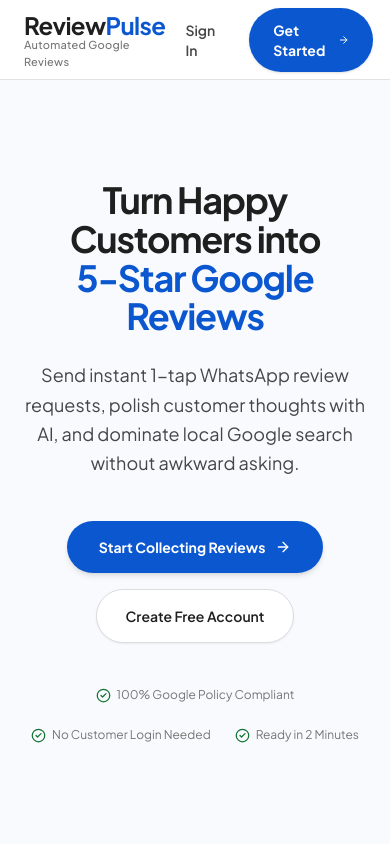
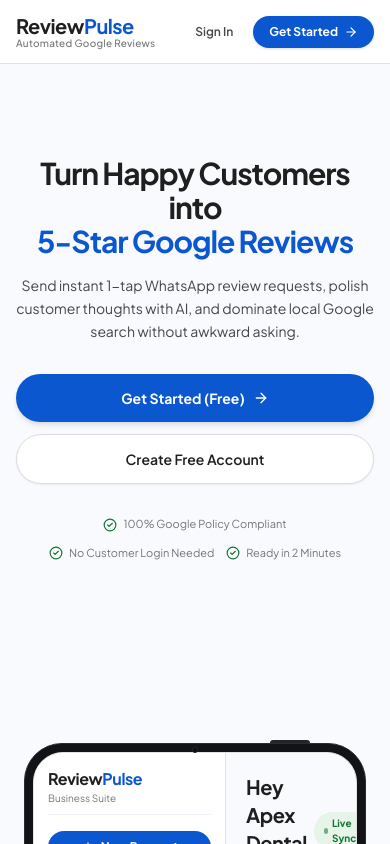
Before and after one commit to supportquranic/Review-pulse, a Next.js app: page / in a window 390 px wide. Shown: the top 844 px of the page. Built offline with nearby package versions, Linux system fonts and the light colour scheme.

Commit message:
Update homepage Get Started CTA buttons to lead directly to business signup and make hero fully responsive

```diff
--- a/src/app/page.tsx
+++ b/src/app/page.tsx
@@ -209,19 +209,19 @@ export default function HomePage() {
   return (
     <div className="min-h-screen bg-[#f8fafd] text-[#1f1f1f] flex flex-col justify-between selection:bg-[#e8f0fe] selection:text-[#0b57d0]">
       {/* Top Navbar */}
-      <header className="h-20 lg:h-22 bg-white/90 backdrop-blur-md border-b border-[#e1e3e1] px-6 lg:px-16 flex items-center justify-between sticky top-0 z-50">
-        {/* Pure text typographic logo - No icon */}
+      <header className="h-16 sm:h-20 lg:h-22 bg-white/90 backdrop-blur-md border-b border-[#e1e3e1] px-4 sm:px-6 lg:px-16 flex items-center justify-between sticky top-0 z-50">
+        {/* Pure text typographic logo */}
         <Link href="/" className="flex flex-col select-none">
-          <span className="font-extrabold text-2xl lg:text-[26px] tracking-tight text-[#1f1f1f]">
+          <span className="font-extrabold text-xl sm:text-2xl lg:text-[26px] tracking-tight text-[#1f1f1f]">
             Review<span className="text-[#0b57d0]">Pulse</span>
           </span>
-          <span className="text-[11px] text-[#747775] font-medium -mt-1 tracking-wide">
+          <span className="text-[10px] sm:text-[11px] text-[#747775] font-medium -mt-1 tracking-wide">
             Automated Google Reviews
           </span>
         </Link>
 
-        {/* Center Nav Links - Bigger & Clearer */}
-        <nav className="hidden md:flex items-center gap-9 text-sm font-semibold text-[#444746]">
+        {/* Center Nav Links - Visible on Desktop */}
+        <nav className="hidden md:flex items-center gap-7 lg:gap-9 text-sm font-semibold text-[#444746]">
           <a href="#features" className="hover:text-[#0b57d0] transition-colors">
             Features
           </a>
@@ -239,70 +239,70 @@ export default function HomePage() {
           </Link>
         </nav>
 
-        {/* Action Buttons - Bigger & Bolder */}
-        <div className="flex items-center gap-3.5">
+        {/* Action Buttons */}
+        <div className="flex items-center gap-2 sm:gap-3.5">
           <Link
             href="/auth/login"
-            className="px-5 py-2.5 text-sm font-semibold text-[#444746] hover:text-[#1f1f1f] transition-colors"
+            className="px-3 sm:px-5 py-2 sm:py-2.5 text-xs sm:text-sm font-semibold text-[#444746] hover:text-[#1f1f1f] transition-colors"
           >
             Sign In
           </Link>
           <Link
-            href="/dashboard"
-            className="flex items-center gap-2 px-6 py-3 bg-[#0b57d0] hover:bg-[#0842a0] text-white rounded-full font-bold text-sm shadow-xs hover:shadow-md transition-all active:scale-[0.98]"
+            href="/auth/signup"
+            className="flex items-center gap-1.5 px-4 sm:px-6 py-2 sm:py-3 bg-[#0b57d0] hover:bg-[#0842a0] text-white rounded-full font-bold text-xs sm:text-sm shadow-xs hover:shadow-md transition-all active:scale-[0.98]"
           >
             <span>Get Started</span>
-            <ArrowRight size={16} />
+            <ArrowRight size={14} className="sm:w-4 sm:h-4" />
           </Link>
         </div>
       </header>
 
-      <main className="flex-1 space-y-20 pb-16">
+      <main className="flex-1 space-y-12 sm:space-y-20 pb-16">
         {/* 1. Full-Screen Hero Headline & Value Pitch */}
-        <section className="min-h-[calc(100vh-5rem)] flex flex-col items-center justify-center text-center px-6 py-12 max-w-6xl mx-auto space-y-9 select-none">
-          <div className="space-y-6 flex flex-col items-center">
-            {/* Main Headline - Strict 2 Balanced Lines with 'into' on first line */}
-            <h1 className="text-4xl sm:text-5xl md:text-6xl lg:text-[68px] xl:text-[76px] font-black text-[#1f1f1f] tracking-[-0.035em] leading-[1.08] max-w-6xl">
+        <section className="min-h-[70vh] sm:min-h-[calc(100vh-5rem)] flex flex-col items-center justify-center text-center px-4 sm:px-6 py-8 sm:py-12 max-w-6xl mx-auto space-y-6 sm:space-y-9 select-none">
+          <div className="space-y-4 sm:space-y-6 flex flex-col items-center">
+            {/* Main Headline */}
+            <h1 className="text-3xl sm:text-5xl md:text-6xl lg:text-[68px] xl:text-[76px] font-black text-[#1f1f1f] tracking-[-0.035em] leading-[1.12] sm:leading-[1.08] max-w-6xl">
               <span className="block">Turn Happy Customers into</span>
               <span className="block text-[#0b57d0]">5-Star Google Reviews</span>
             </h1>
 
             {/* Subheading */}
-            <p className="text-lg sm:text-xl lg:text-2xl text-[#444746] max-w-3xl leading-relaxed font-normal">
+            <p className="text-sm sm:text-lg lg:text-2xl text-[#444746] max-w-3xl leading-relaxed font-normal">
               Send instant 1-tap WhatsApp review requests, polish customer thoughts with AI, and dominate local Google search without awkward asking.
             </p>
           </div>
 
           {/* CTA Buttons */}
-          <div className="flex flex-wrap items-center justify-center gap-4 pt-2">
+          <div className="flex flex-col sm:flex-row items-center justify-center gap-3 sm:gap-4 w-full sm:w-auto pt-2">
             <Link
-              href="/dashboard"
-              className="flex items-center gap-2.5 px-8 py-4 bg-[#0b57d0] hover:bg-[#0842a0] text-white rounded-full font-bold text-sm shadow-md hover:shadow-lg transition-all active:scale-[0.98]"
+              href="/auth/signup"
+              className="w-full sm:w-auto flex items-center justify-center gap-2 px-6 sm:px-8 py-3.5 sm:py-4 bg-[#0b57d0] hover:bg-[#0842a0] text-white rounded-full font-bold text-sm shadow-md hover:shadow-lg transition-all active:scale-[0.98]"
             >
-              <span>Start Collecting Reviews</span>
+              <span>Get Started (Free)</span>
               <ArrowRight size={16} />
             </Link>
 
             <Link
               href="/auth/signup"
-              className="flex items-center gap-2 px-7 py-4 bg-white hover:bg-[#f0f4f9] text-[#1f1f1f] border border-[#dadce0] rounded-full font-semibold text-sm shadow-2xs transition-all"
+              className="w-full sm:w-auto flex items-center justify-center gap-2 px-6 sm:px-7 py-3.5 sm:py-4 bg-white hover:bg-[#f0f4f9] text-[#1f1f1f] border border-[#dadce0] rounded-full font-semibold text-sm shadow-2xs transition-all"
             >
               <span>Create Free Account</span>
             </Link>
           </div>
 
           {/* Reassurance pills */}
-          <div className="pt-2 flex flex-wrap items-center justify-center gap-6 text-xs text-[#747775]">
+          <div className="pt-2 flex flex-wrap items-center justify-center gap-3 sm:gap-6 text-[11px] sm:text-xs text-[#747775]">
             <div className="flex items-center gap-1.5">
-              <CheckCircle2 size={15} className="text-[#137333]" />
+              <CheckCircle2 size={14} className="text-[#137333]" />
               <span>100% Google Policy Compliant</span>
             </div>
             <div className="flex items-center gap-1.5">
-              <CheckCircle2 size={15} className="text-[#137333]" />
+              <CheckCircle2 size={14} className="text-[#137333]" />
               <span>No Customer Login Needed</span>
             </div>
             <div className="flex items-center gap-1.5">
-              <CheckCircle2 size={15} className="text-[#137333]" />
+              <CheckCircle2 size={14} className="text-[#137333]" />
               <span>Ready in 2 Minutes</span>
             </div>
           </div>
@@ -837,18 +837,18 @@ export default function HomePage() {
             <p className="text-xs sm:text-sm text-white/80 max-w-xl mx-auto leading-relaxed">
               Join hundreds of high-growth local businesses using ReviewPulse to collect authentic, 5-star reviews on complete autopilot.
             </p>
-            <div className="flex flex-wrap items-center justify-center gap-3 pt-2">
+            <div className="flex flex-col sm:flex-row items-center justify-center gap-3 pt-2">
               <Link
-                href="/dashboard"
-                className="px-8 py-3.5 bg-white text-[#0b57d0] hover:bg-[#f8fafd] rounded-full font-bold text-xs shadow-md hover:shadow-lg transition-all active:scale-[0.98]"
+                href="/auth/signup"
+                className="w-full sm:w-auto px-8 py-3.5 bg-white text-[#0b57d0] hover:bg-[#f8fafd] rounded-full font-bold text-xs shadow-md hover:shadow-lg transition-all active:scale-[0.98]"
               >
-                Launch Dashboard Now
+                Create Business Account
               </Link>
               <Link
-                href="/auth/signup"
-                className="px-6 py-3.5 bg-white/10 hover:bg-white/20 text-white border border-white/20 rounded-full font-semibold text-xs transition-all"
+                href="/auth/login"
+                className="w-full sm:w-auto px-6 py-3.5 bg-white/10 hover:bg-white/20 text-white border border-white/20 rounded-full font-semibold text-xs transition-all"
               >
-                Create Business Account
+                Sign In to Existing Account
               </Link>
             </div>
           </div>
```
